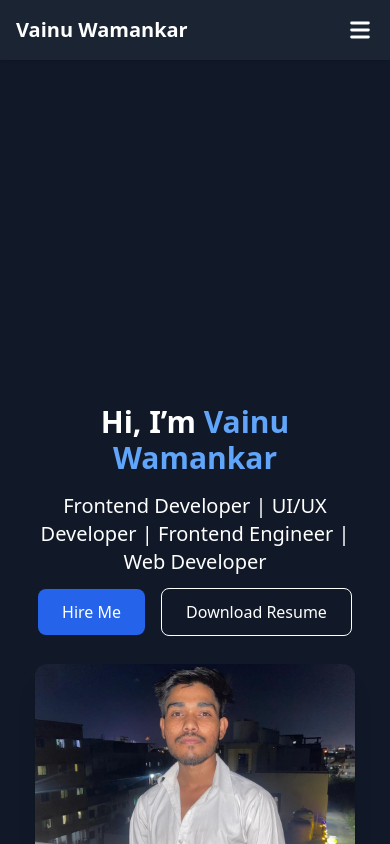
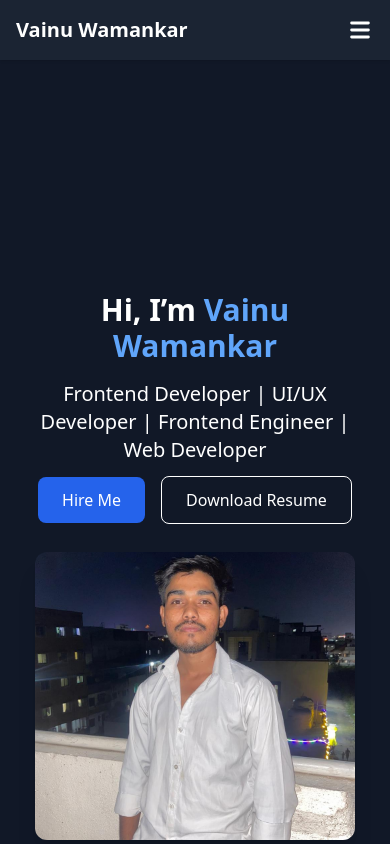
Before and after one commit to Vainu-Wamnkar/portfolio-profile, a React (Vite) app: page / in a window 390 px wide. Shown: the top 844 px of the page. Built offline with nearby package versions, Linux system fonts and the light colour scheme.

Commit message:
handle margin hero section

```diff
--- a/src/components/Hero.jsx
+++ b/src/components/Hero.jsx
@@ -3,7 +3,7 @@ import { motion } from "framer-motion";
 
 export default function Hero() {
   return (
-    <section className="h-screen px-6 flex items-center mt-48 sm:mt-1" id="home">
+    <section className="h-screen px-6 flex items-center mt-20 sm:mt-1" id="home">
       <div className="max-w-5xl mx-auto w-full flex flex-col md:flex-row items-center justify-center gap-10">
 
         {/* LEFT TEXT */}
```
